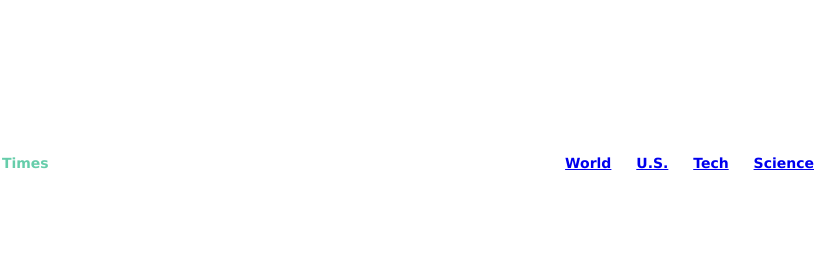
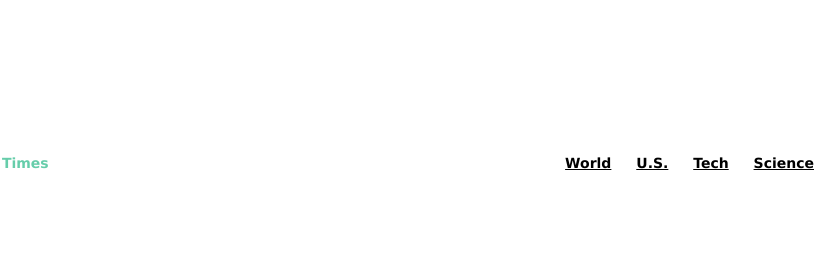
Before and after one commit to hobbes179/MY_Times, a plain HTML site: page index.html in a window 1280 px wide. Shown: the top 280 px of the page, 444-1280 px from the left. Drawn offline with Linux system fonts and the light colour scheme.

Commit message:
change nav link color

```diff
--- a/resources/style.css
+++ b/resources/style.css
@@ -14,6 +14,10 @@ nav{
   padding-right: 20px;
 }
 
+nav a{
+  color:black;
+}
+
 header li {
   display: inline-block;
   margin: 0 10px;
```
